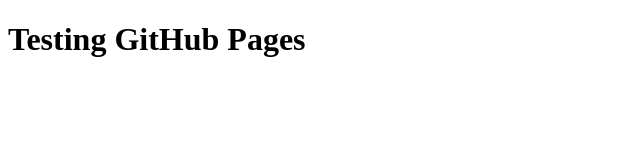
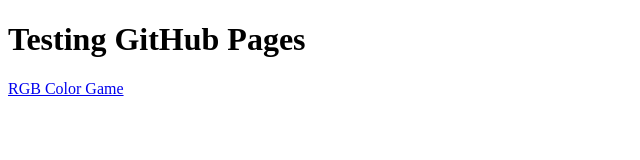
Before and after one commit to yojeremiah/yojeremiah.github.io, a plain HTML site: page index.html in a window 1280 px wide. Shown: the whole page, without its empty margins (0-640 px from the left). Drawn offline with Linux system fonts and the light colour scheme.

Commit message:
added link to rgb-color-gam

```diff
--- a/index.html
+++ b/index.html
@@ -8,5 +8,6 @@
 </head>
 <body>
     <h1>Testing GitHub Pages</h1>
+    <a href="https://yojeremiah.github.io/rgb-color-game">RGB Color Game</a>
 </body>
 </html>
```
